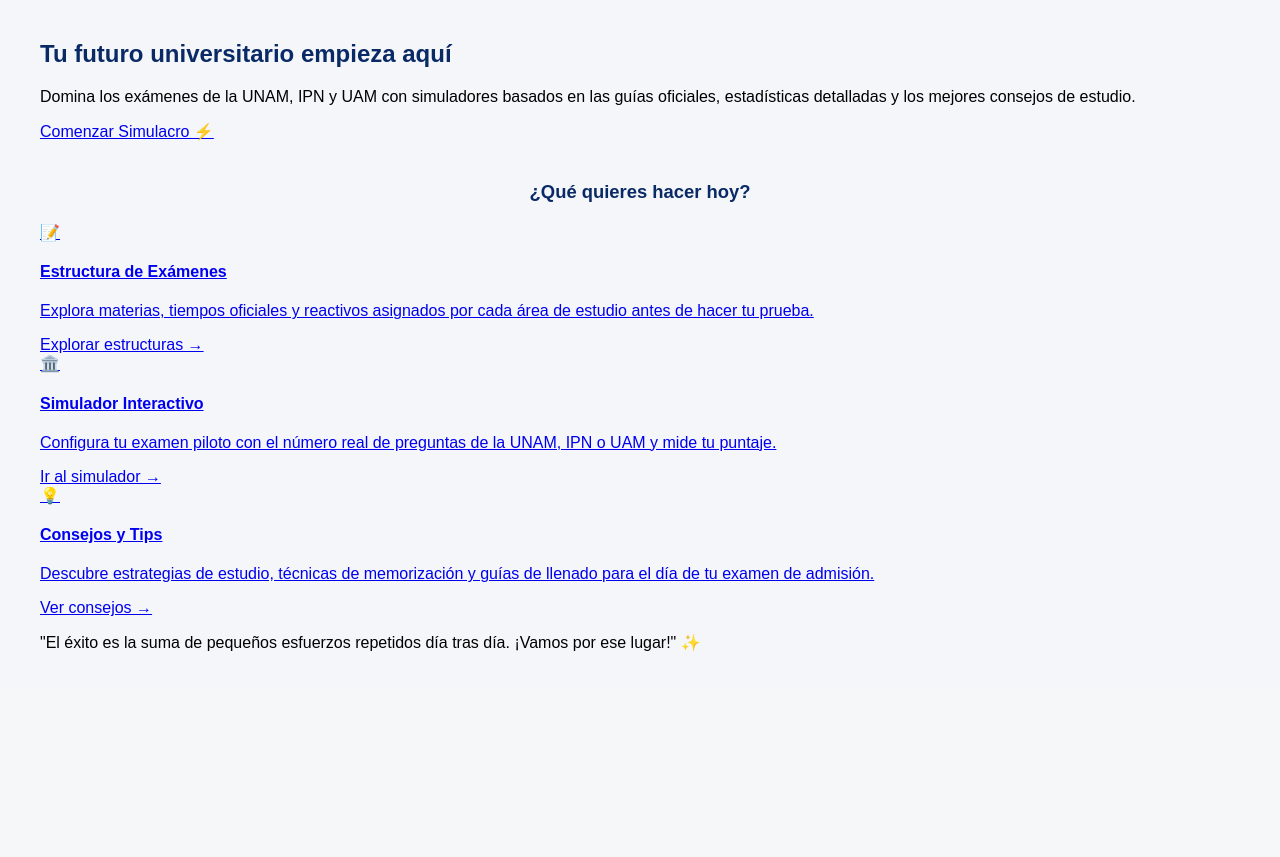
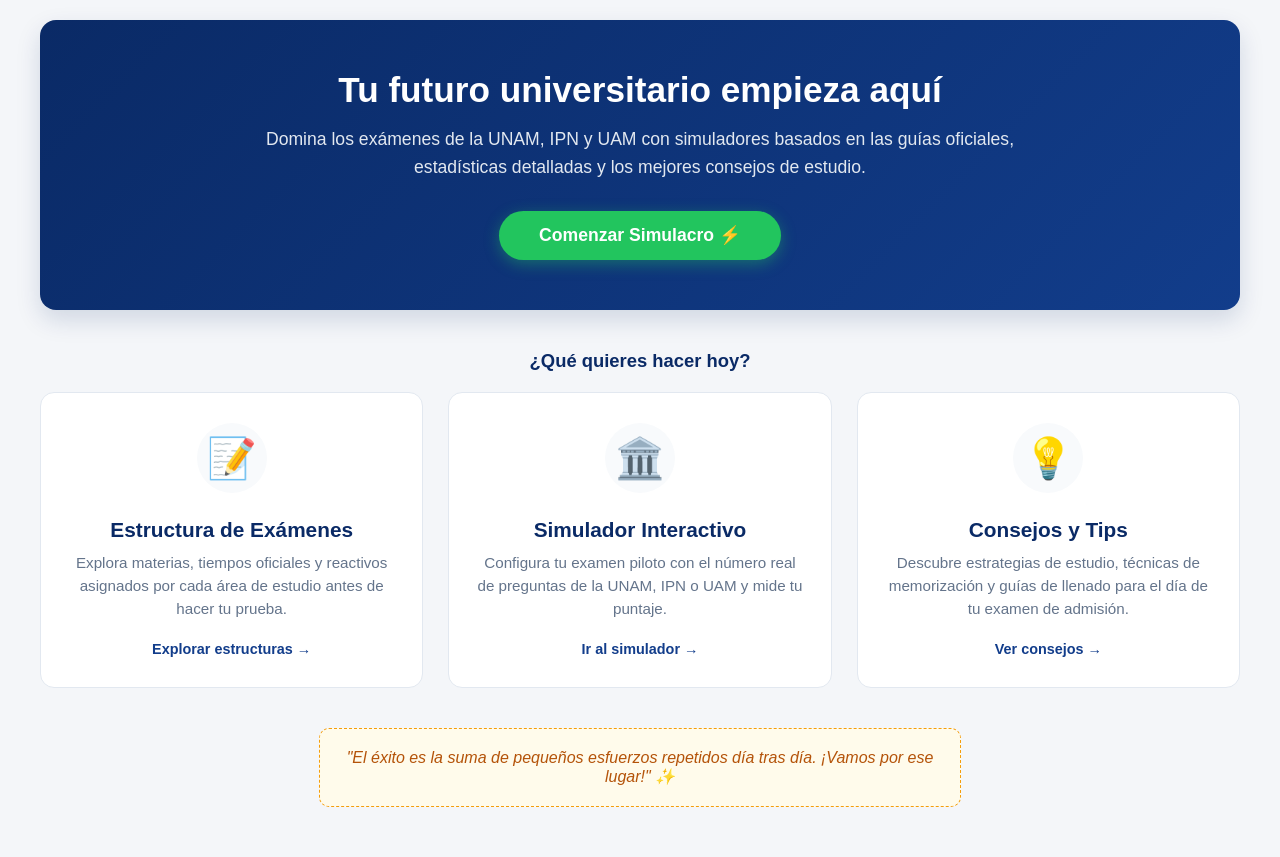
Before and after one commit to eduardoreyesjim8-lgtm/UniPrep, a Flask app: page / in a window 1280 px wide. Shown: the part 262-1119 px from the top of the page. Before the commit the page ends 913 px from the top, so only its background shows below. Run offline with Flask 3, Linux system fonts and the light colour scheme.

Commit message:
Update style.css

```diff
--- a/static/style.css
+++ b/static/style.css
@@ -394,7 +370,143 @@ h1, h2 {
 
 
 /* ==========================================================================
-   6. ANIMACIONES (KEYFRAMES)
+   7. ESTILOS EXCLUSIVOS PARA LA PÁGINA DE INICIO (HOME)
+   ========================================================================== */
+.hero-seccion {
+    background: linear-gradient(135deg, #0a2a66 0%, #123d8b 100%);
+    color: white;
+    padding: 50px 30px;
+    border-radius: 16px;
+    text-align: center;
+    box-shadow: 0 10px 25px rgba(10, 42, 102, 0.15);
+    margin-bottom: 30px;
+}
+
+.hero-contenido h2 {
+    color: white !important;
+    font-size: 2.2rem;
+    margin-top: 0;
+    margin-bottom: 15px;
+}
+
+.hero-contenido p {
+    color: #e2e8f0;
+    font-size: 1.1rem;
+    max-width: 750px;
+    margin: 0 auto 30px auto;
+    line-height: 1.6;
+}
+
+.btn-hero-principal {
+    display: inline-block;
+    background-color: #22c55e;
+    color: white;
+    text-decoration: none;
+    padding: 14px 40px;
+    border-radius: 30px;
+    font-weight: bold;
+    font-size: 1.1rem;
+    transition: all 0.25s ease;
+    box-shadow: 0 4px 15px rgba(34, 197, 94, 0.4);
+}
+
+.btn-hero-principal:hover {
+    background-color: #16a34a;
+    transform: translateY(-3px);
+    box-shadow: 0 8px 20px rgba(34, 197, 94, 0.5);
+}
+
+.inicio-features-grid {
+    display: grid;
+    grid-template-columns: repeat(auto-fit, minmax(280px, 1fr));
+    gap: 25px;
+    margin-bottom: 40px;
+}
+
+.feature-card {
+    background: white;
+    border: 1px solid #e2e8f0;
+    border-radius: 14px;
+    padding: 30px 25px;
+    text-align: center;
+    text-decoration: none;
+    color: inherit;
+    display: flex;
+    flex-direction: column;
+    align-items: center;
+    transition: all 0.25s ease;
+    box-sizing: border-box;
+}
+
+.feature-card:hover {
+    transform: translateY(-5px);
+    border-color: #123d8b;
+    box-shadow: 0 12px 25px rgba(0,0,0,0.08);
+}
+
+.feature-icono {
+    font-size: 2.5rem;
+    background-color: #f8fafc;
+    width: 70px;
+    height: 70px;
+    display: flex;
+    align-items: center;
+    justify-content: center;
+    border-radius: 50px;
+    margin-bottom: 15px;
+    transition: background-color 0.2s ease;
+}
+
+.feature-card:hover .feature-icono {
+    background-color: #e0f2fe;
+}
+
+.feature-card h4 {
+    margin: 10px 0;
+    font-size: 1.3rem;
+    color: #0a2a66;
+}
+
+.feature-card p {
+    color: #64748b;
+    font-size: 0.95rem;
+    line-height: 1.5;
+    margin-top: 0;
+    margin-bottom: 20px;
+    flex-grow: 1;
+}
+
+.feature-link {
+    font-weight: bold;
+    color: #123d8b;
+    font-size: 0.9rem;
+    transition: color 0.2s ease;
+}
+
+.feature-card:hover .feature-link {
+    color: #0a2a66;
+}
+
+.frase-motivacional {
+    text-align: center;
+    padding: 20px;
+    background-color: #fffbeb;
+    border-radius: 10px;
+    border: 1px dashed #f59e0b;
+    max-width: 600px;
+    margin: 0 auto 30px auto;
+}
+
+.frase-motivacional p {
+    margin: 0;
+    color: #b45309;
+    font-style: italic;
+    font-size: 1rem;
+}
+
+
+/* ==========================================================================
+   8. ANIMACIONES (KEYFRAMES)
    ========================================================================== */
 @keyframes fadeIn {
     from {
```
Also changed, not shown: other parts of static/style.css (+12 -36 lines).
